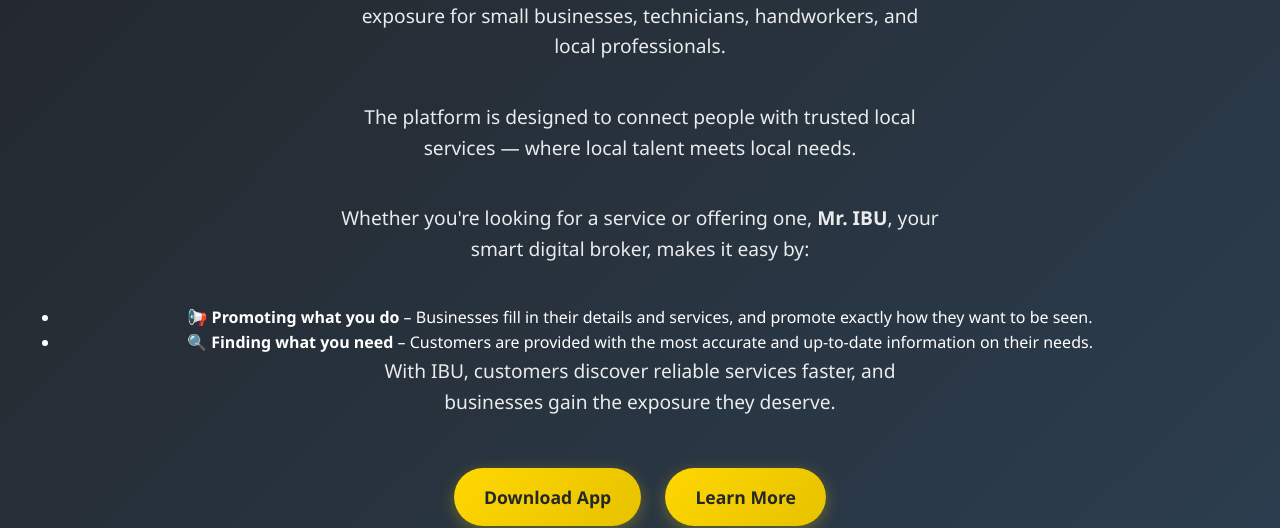
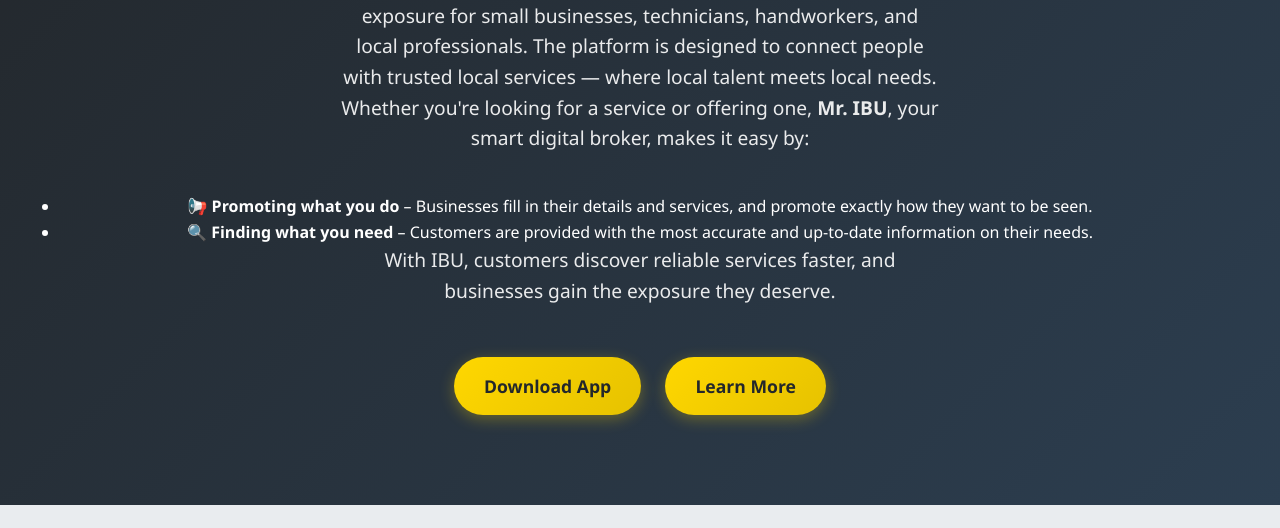
Before and after one commit to AmMasse/IBU-Business-Directory, a plain HTML site: page index.html in a window 1280 px wide. Shown: the part 285-813 px from the top of the page. Drawn offline with Linux system fonts and the light colour scheme.

Commit message:
Update usage instructions

```diff
--- a/index.html
+++ b/index.html
@@ -504,9 +504,9 @@
         <section id="home" class="hero">
             <div class="container">
                 <h2>Connect with Local <span class="highlight">Professionals</span> & <span class="highlight">Businesses</span></h2>
-                <p><strong>IBU Business Directory</strong> is an AI-powered platform that increases exposure for small businesses, technicians, handworkers, and local professionals.</p>
-                <p>The platform is designed to connect people with trusted local services — where local talent meets local needs.</p>
-                <p>Whether you're looking for a service or offering one, <strong>Mr. IBU</strong>, your smart digital broker, makes it easy by:</p>
+                <p><strong>IBU Business Directory</strong> is an AI-powered platform that increases exposure for small businesses, technicians, handworkers, and local professionals.
+                    The platform is designed to connect people with trusted local services — where local talent meets local needs.
+                    Whether you're looking for a service or offering one, <strong>Mr. IBU</strong>, your smart digital broker, makes it easy by:</p>
                 <ul>
                     <li>📢 <strong>Promoting what you do</strong> – Businesses fill in their details and services, and promote exactly how they want to be seen.</li>
                     <li>🔍 <strong>Finding what you need</strong> – Customers are provided with the most accurate and up-to-date information on their needs.</li>
```
